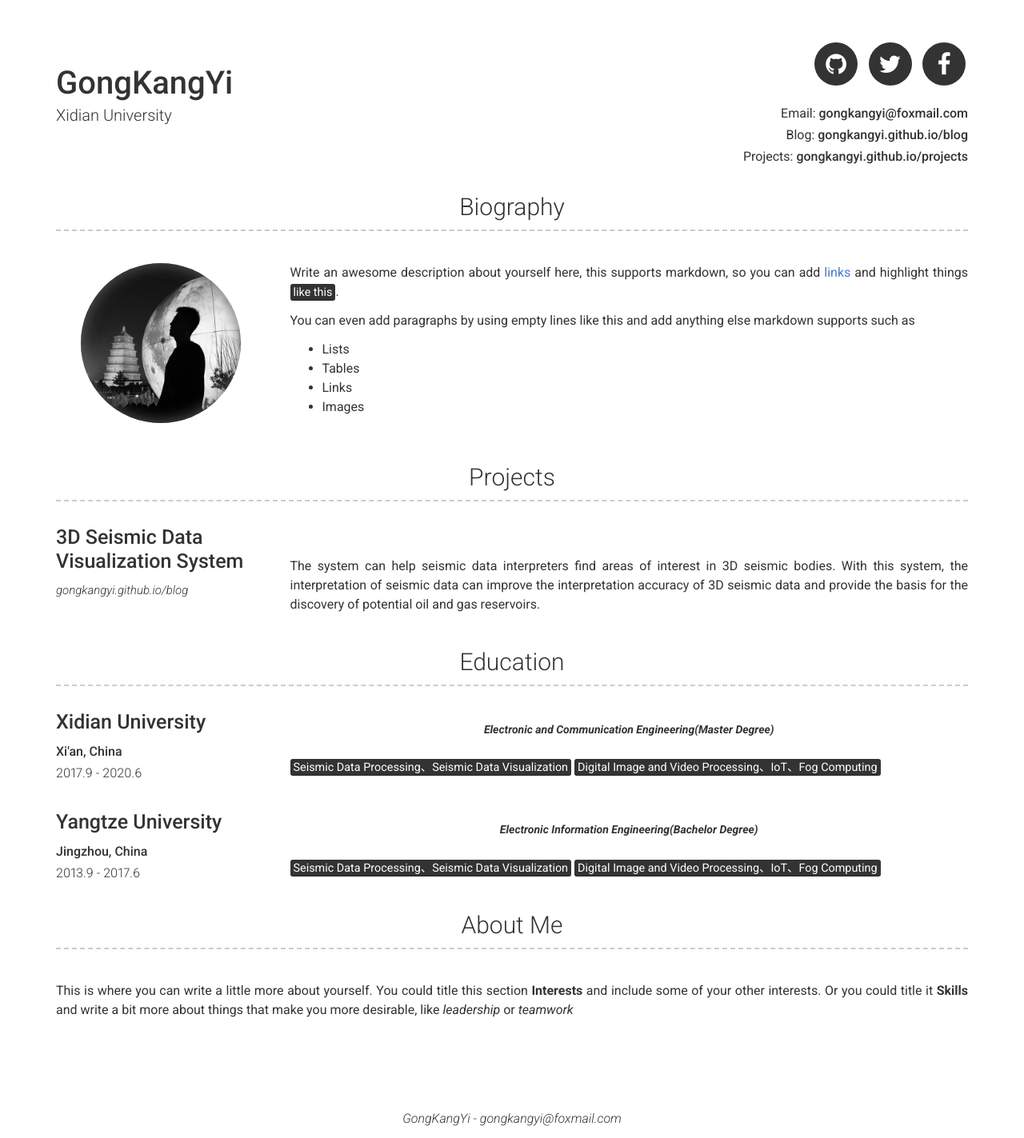
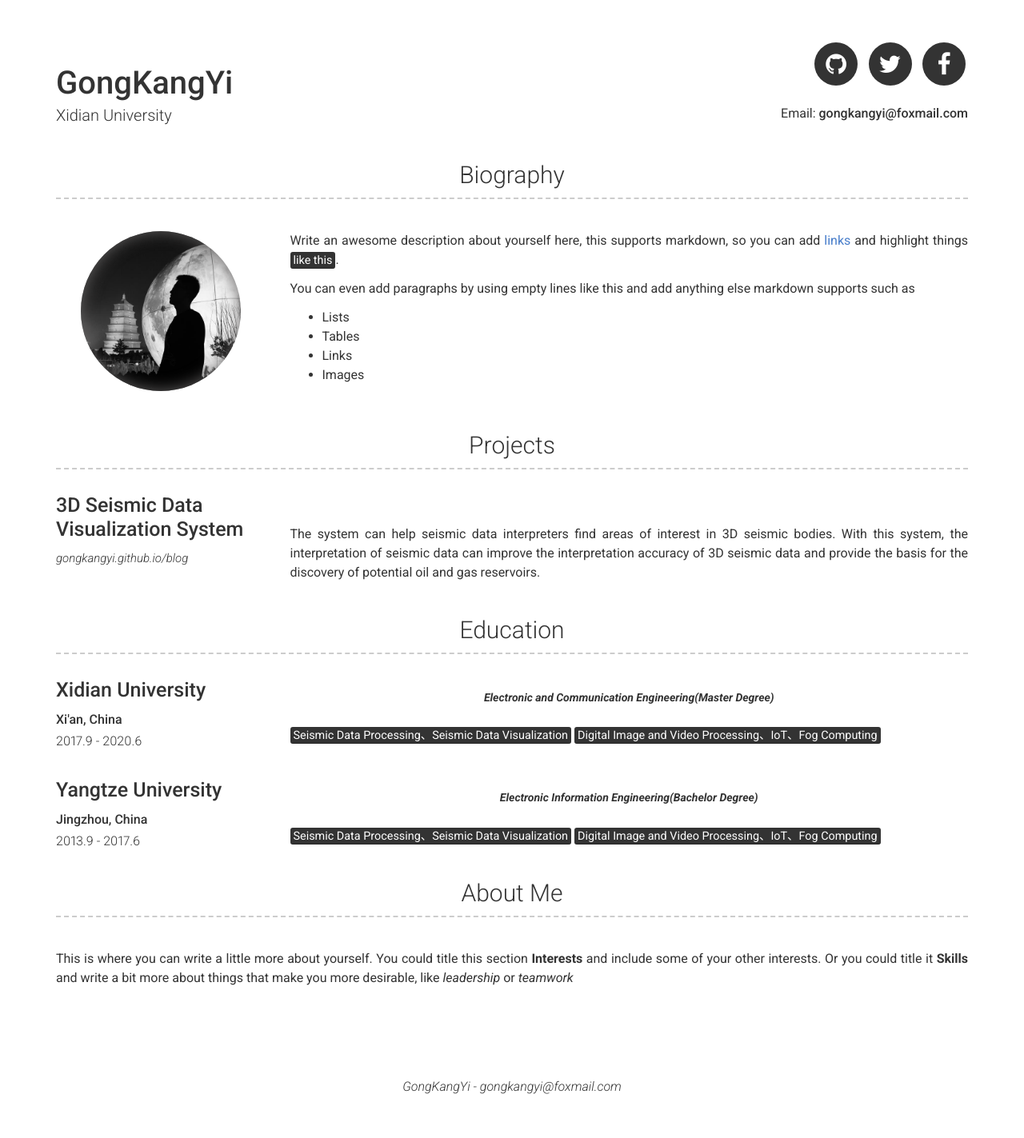
Before and after one commit to gongkangyi/gongkangyi.github.io, a Jekyll site: the page built from index.md, in a window 1280 px wide. Shown: the whole page at 80% size. Built offline with Jekyll 4.4.1, drawn with Linux system fonts in a browser that asks for light colours; after the commit the page ends 1383 px from its top, so only the background shows below that.

Commit message:
Update header.html

```diff
--- a/_includes/header.html
+++ b/_includes/header.html
@@ -36,16 +36,6 @@
           Email: <a href="mailto:{{ site.email }}" target="_blank">{{ site.email | escape }}</a>
         </p>
       {%- endif -%}
-      {%- if site.website -%}
-        <p>
-          Blog: {% include a.html href=site.website %}{{ site.website | escape }}</a>
-        </p>
-      {%- endif -%}
-      {%- if site.website -%}
-        <p>
-          Projects: <a href="https://gongkangyi.github.io/projects">gongkangyi.github.io/projects</a>
-        </p>
-      {%- endif -%}
 
       {%- if site.phone -%}
         <p>
```
